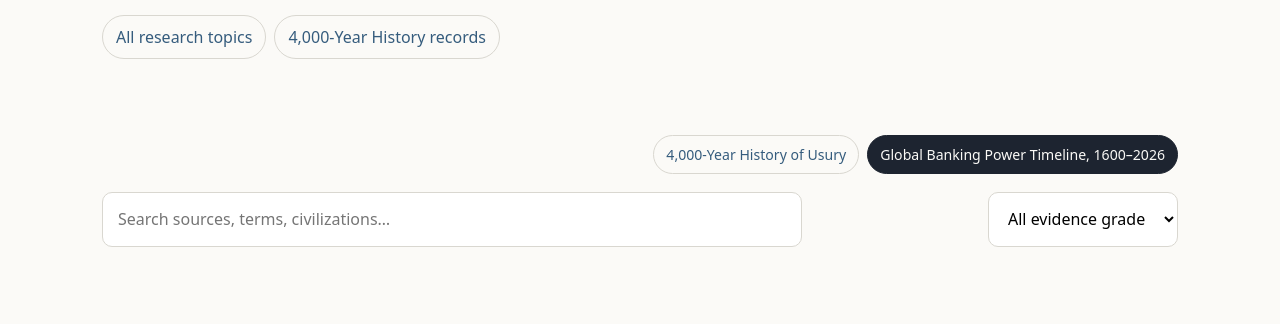
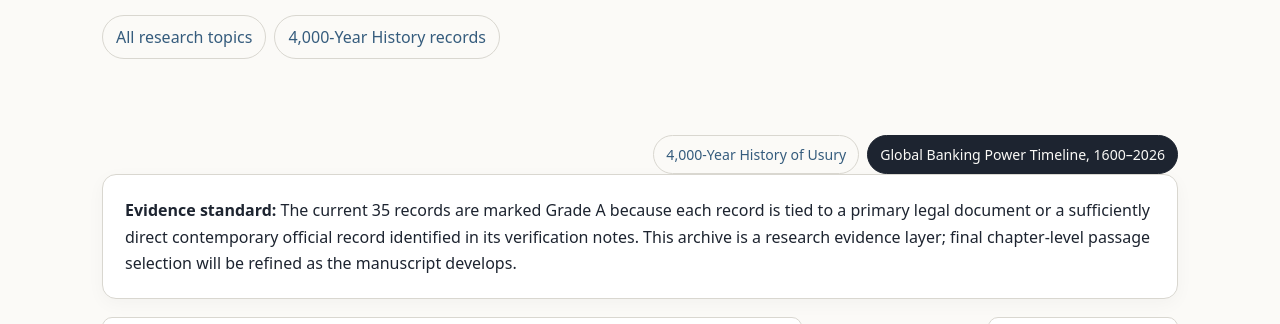
Before and after one commit to frankthewordsmith/frankthewordsmith.github.io, a plain HTML site: page research-banking-power.html in a window 1280 px wide. Shown: the part 405-729 px from the top of the page. Drawn offline with Linux system fonts and the light colour scheme.

Commit message:
Add evidence-standard note to banking-power research page

```diff
--- a/research-banking-power.html
+++ b/research-banking-power.html
@@ -8,7 +8,7 @@
 <header><div class="wrap nav"><a class="brand" href="index.html"><img src="assets/Frank-the-Wordsmith-logo.png" alt="Frank the Wordsmith" class="site-logo"></a><button class="menu" aria-label="Open navigation" aria-expanded="false" aria-controls="main-navigation">Menu</button><nav id="main-navigation"><a href="books.html">BOOKS</a><a href="research.html" aria-current="page">RESEARCH</a><a href="articles.html">ARTICLES</a><a href="qa.html">Q&amp;A</a><a href="about.html">ABOUT</a><a href="contact.html">CONTACT</a><a href="publication.html">PUBLICATION</a></nav><div class="language-selector"><label for="language-select">Language</label><select id="language-select" data-language-select aria-label="Select language"><option value="en">English</option><option value="bn">বাংলা</option></select></div></div></header>
 <main id="main-content"><div class="wrap breadcrumb"><a href="research.html">Research</a> / <a href="book-usury.html">Book One</a> / Global Banking Power Timeline</div>
 <section class="pagehead"><div class="wrap"><div class="eyebrow">Book One · Research Topic</div><h1>Global Banking Power Timeline, 1600–2026</h1><p>The 35-record source archive tracing central banks, private banking, sovereign finance, monetary regimes, crises and international financial institutions.</p><div class="actions"><a class="btn primary" href="research.html">All research topics</a><a class="btn secondary" href="research-usury.html">4,000-Year History records</a></div></div></section>
-<section class="section"><div class="wrap"><div class="book-tabs research-topic-tabs"><a href="research-usury.html">4,000-Year History of Usury</a><a class="active" href="research-banking-power.html">Global Banking Power Timeline, 1600–2026</a></div><div class="research-controls"><input class="search" data-search aria-label="Search banking-power research" placeholder="Search sources, terms, civilizations…"><select class="search" data-grade aria-label="Filter by evidence grade"><option value="">All evidence grades</option><option value="A">Grade A</option><option value="B">Grade B</option><option value="C">Grade C</option><option value="D">Grade D</option></select></div></div></section>
+<section class="section"><div class="wrap"><div class="book-tabs research-topic-tabs"><a href="research-usury.html">4,000-Year History of Usury</a><a class="active" href="research-banking-power.html">Global Banking Power Timeline, 1600–2026</a></div><div class="callout"><strong>Evidence standard:</strong> The current 35 records are marked Grade A because each record is tied to a primary legal document or a sufficiently direct contemporary official record identified in its verification notes. This archive is a research evidence layer; final chapter-level passage selection will be refined as the manuscript develops.</div><div class="research-controls"><input class="search" data-search aria-label="Search banking-power research" placeholder="Search sources, terms, civilizations…"><select class="search" data-grade aria-label="Filter by evidence grade"><option value="">All evidence grades</option><option value="A">Grade A</option><option value="B">Grade B</option><option value="C">Grade C</option><option value="D">Grade D</option></select></div></div></section>
 <section class="section"><div class="wrap"><div id="source-grid" class="grid source-grid"><p>Loading source records…</p></div></div></section></main>
 <footer><div class="wrap foot"><div><strong>FranktheWordsmith</strong><p class="muted">Book One research project</p></div><div><a href="research.html">Research topics</a> · <a href="book-usury.html">Book One</a></div></div></footer>
 <script src="assets/site.js"></script><script src="assets/i18n.js?v=20260930-3"></script><script src="assets/banking-power-page.js"></script></body></html>
```
